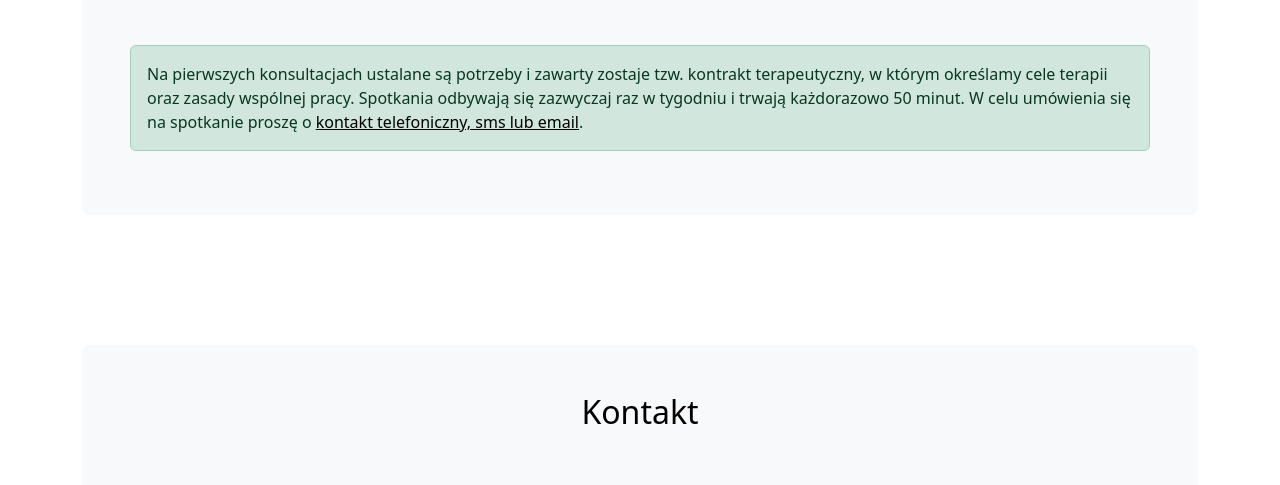
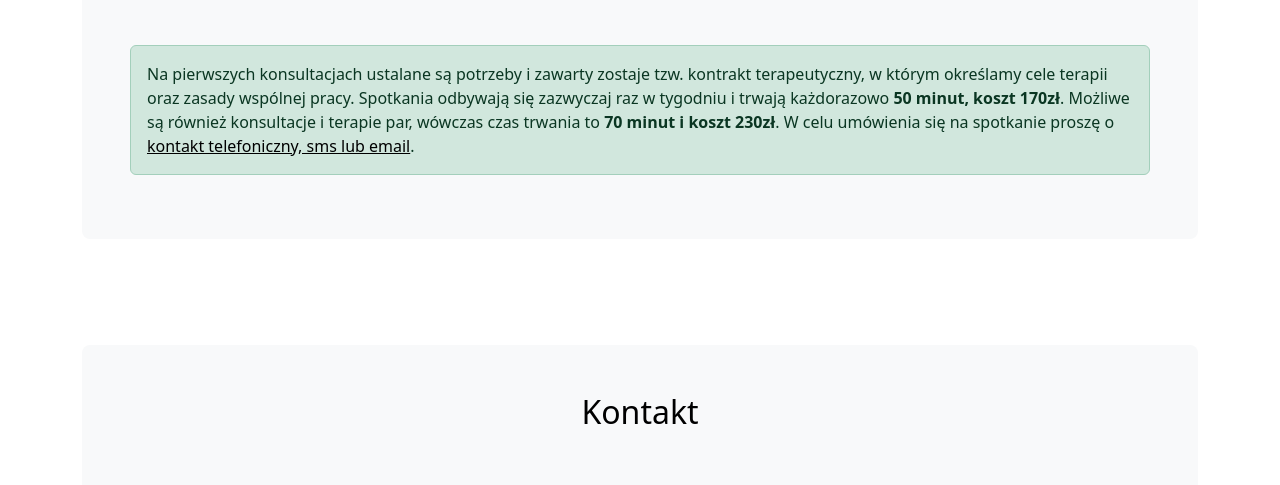
Before and after one commit to IVI4rc1n/AgataJezowWWW, a plain HTML site: page index.html in a window 1280 px wide. Shown: the part 2553-3038 px from the top of the page. Drawn offline with nearby package versions, Linux system fonts and the light colour scheme.

Commit message:
Dodane ceny.

```diff
--- a/index.html
+++ b/index.html
@@ -325,7 +325,8 @@
                     zostaje tzw. kontrakt terapeutyczny, w
                     którym określamy cele terapii oraz zasady wspólnej pracy.
                     Spotkania odbywają się zazwyczaj raz w
-                    tygodniu i trwają każdorazowo 50 minut.
+                    tygodniu i trwają każdorazowo <b>50 minut, koszt 170zł</b>.
+                    Możliwe są również konsultacje i terapie par, wówczas czas trwania to <b>70 minut i koszt 230zł</b>.
                     W celu umówienia się na spotkanie proszę o <a
                         class="menu-link" href="#kontakt" alt="kontakt">kontakt
                         telefoniczny, sms lub email</a>.
```
